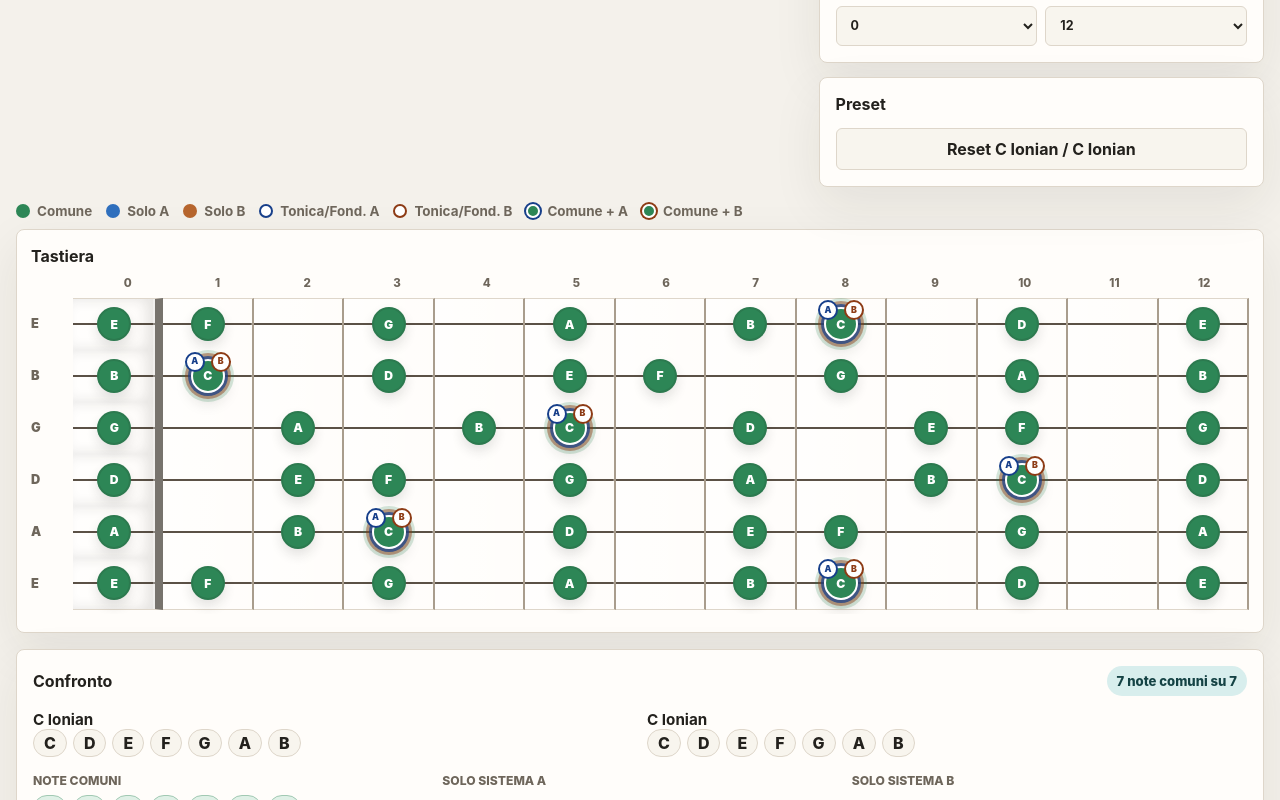
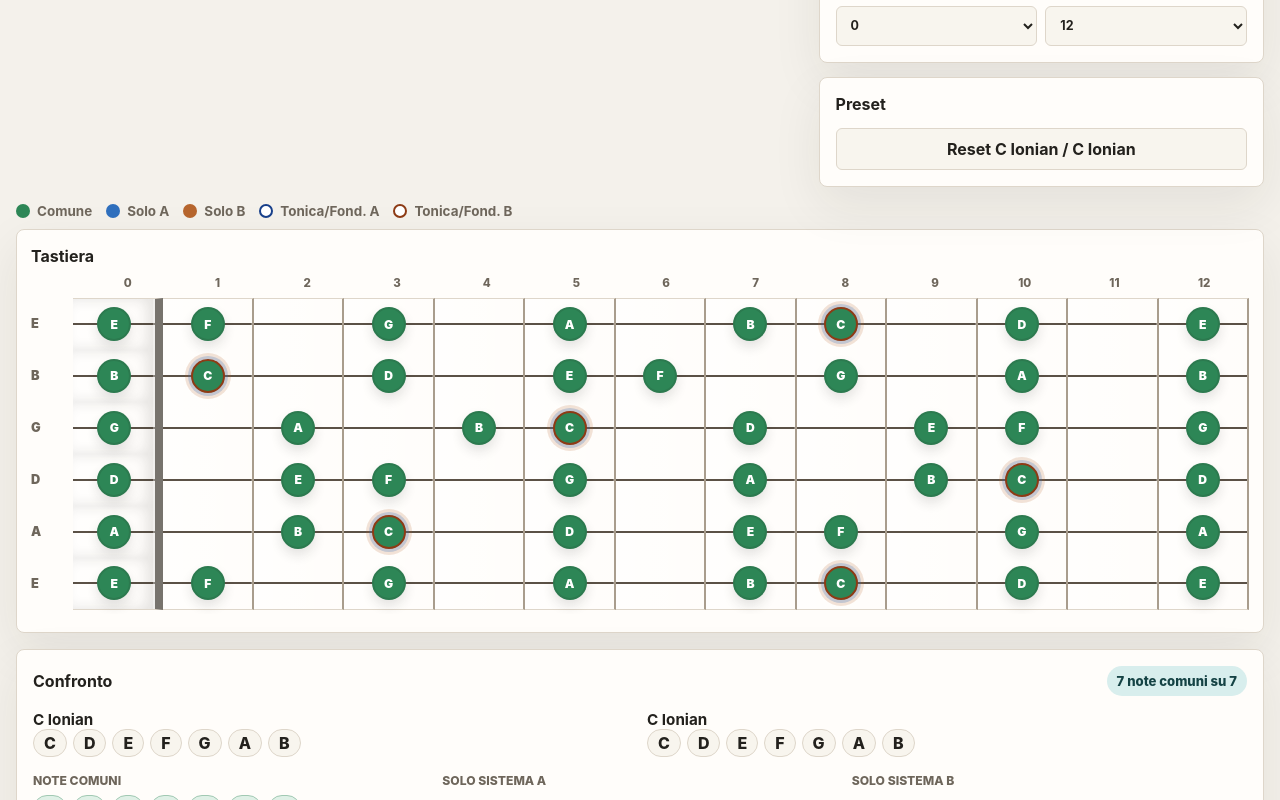
Before and after one commit to sandropizzichelli/harmonic-intersections, a React (Vite) app: page / in a window 1280 px wide. Shown: the part 656-1456 px from the top of the page. Built offline with nearby package versions, Linux system fonts and the light colour scheme.

Commit message:
Revert "Highlight common root notes"
This reverts commit 648f65eea4820d365fd9d643468de818e1a968c8.

```diff
--- a/src/components/FretboardLegend.tsx
+++ b/src/components/FretboardLegend.tsx
@@ -3,9 +3,7 @@ const LEGEND_ITEMS = [
   { className: "only-a", label: "Solo A" },
   { className: "only-b", label: "Solo B" },
   { className: "root-a", label: "Tonica/Fond. A" },
-  { className: "root-b", label: "Tonica/Fond. B" },
-  { className: "common-root-a", label: "Comune + A" },
-  { className: "common-root-b", label: "Comune + B" }
+  { className: "root-b", label: "Tonica/Fond. B" }
 ];
 
 export function FretboardLegend() {
--- a/src/styles/fretboard.css
+++ b/src/styles/fretboard.css
@@ -41,18 +41,6 @@
 .legend-dot.root-b {
   background: white;
   border-color: var(--root-b);
-}
-
-.legend-dot.common-root-a {
-  background: var(--common);
-  border-color: white;
-  box-shadow: 0 0 0 2px var(--root-a);
-}
-
-.legend-dot.common-root-b {
-  background: var(--common);
-  border-color: white;
-  box-shadow: 0 0 0 2px var(--root-b);
 }
 
 .fretboard-panel {
@@ -161,11 +149,6 @@
   box-shadow: 0 6px 12px rgba(35, 33, 29, 0.12);
 }
 
-.fret-note::before,
-.fret-note::after {
-  pointer-events: none;
-}
-
 .fret-note.common {
   background: var(--common);
   color: white;
@@ -194,57 +177,3 @@
 .fret-note.root-a.root-b {
   box-shadow: 0 0 0 3px rgba(47, 111, 189, 0.24), 0 0 0 6px rgba(182, 101, 45, 0.18);
 }
-
-.fret-note.common.root-a {
-  border-color: white;
-  box-shadow:
-    0 0 0 3px rgba(23, 63, 138, 0.72),
-    0 0 0 6px rgba(45, 134, 86, 0.22),
-    0 8px 16px rgba(35, 33, 29, 0.18);
-}
-
-.fret-note.common.root-b {
-  border-color: white;
-  box-shadow:
-    0 0 0 3px rgba(141, 59, 21, 0.74),
-    0 0 0 6px rgba(45, 134, 86, 0.22),
-    0 8px 16px rgba(35, 33, 29, 0.18);
-}
-
-.fret-note.common.root-a.root-b {
-  box-shadow:
-    0 0 0 3px rgba(23, 63, 138, 0.72),
-    0 0 0 6px rgba(141, 59, 21, 0.46),
-    0 0 0 9px rgba(45, 134, 86, 0.2),
-    0 8px 16px rgba(35, 33, 29, 0.18);
-}
-
-.fret-note.common.root-a::before,
-.fret-note.common.root-b::after {
-  position: absolute;
-  top: -9px;
-  display: inline-flex;
-  align-items: center;
-  justify-content: center;
-  width: 16px;
-  height: 16px;
-  border-radius: 50%;
-  background: white;
-  font-size: 0.55rem;
-  font-weight: 950;
-  line-height: 1;
-}
-
-.fret-note.common.root-a::before {
-  left: -8px;
-  border: 2px solid var(--root-a);
-  color: var(--root-a);
-  content: "A";
-}
-
-.fret-note.common.root-b::after {
-  right: -8px;
-  border: 2px solid var(--root-b);
-  color: var(--root-b);
-  content: "B";
-}
```
